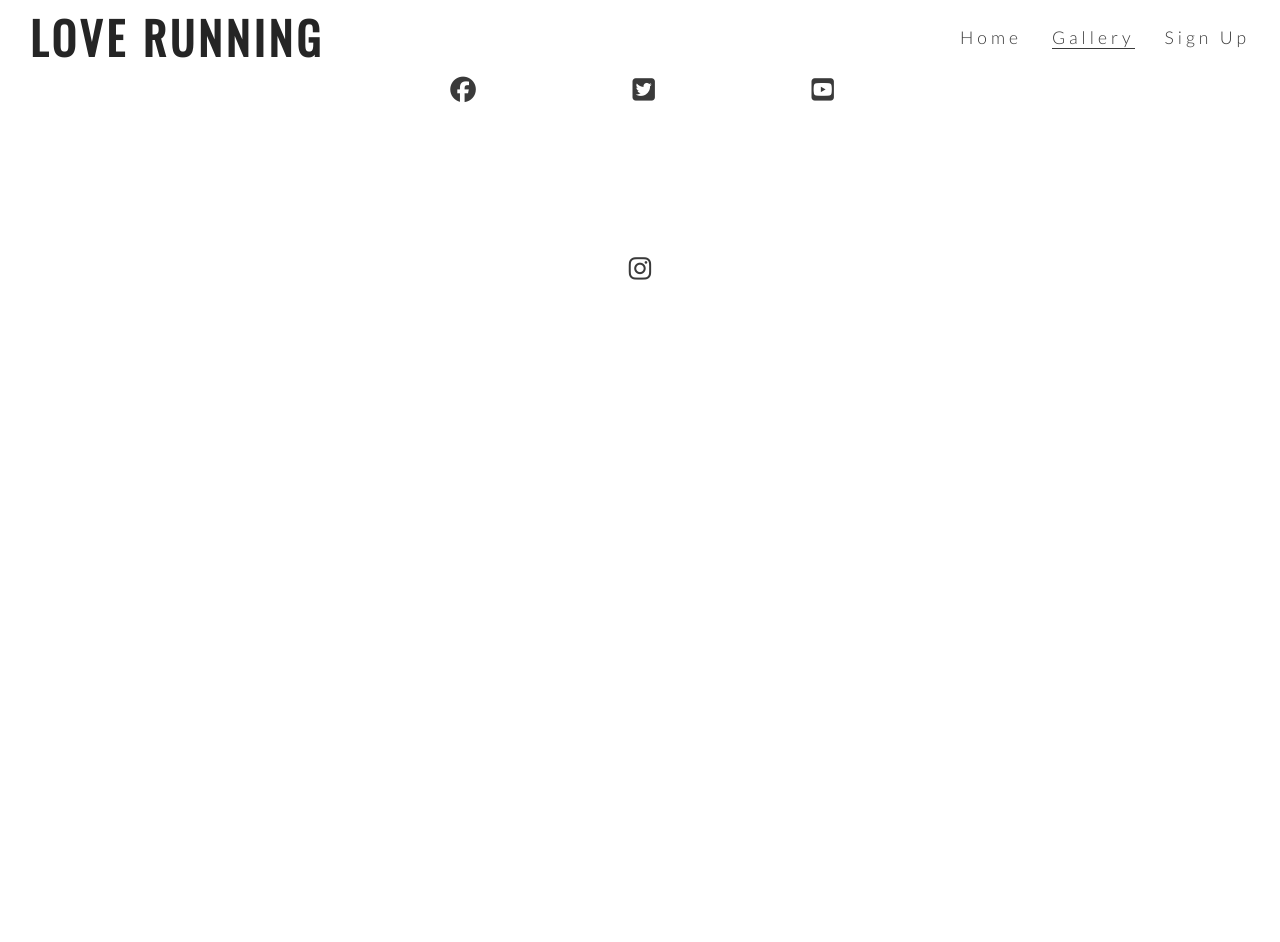
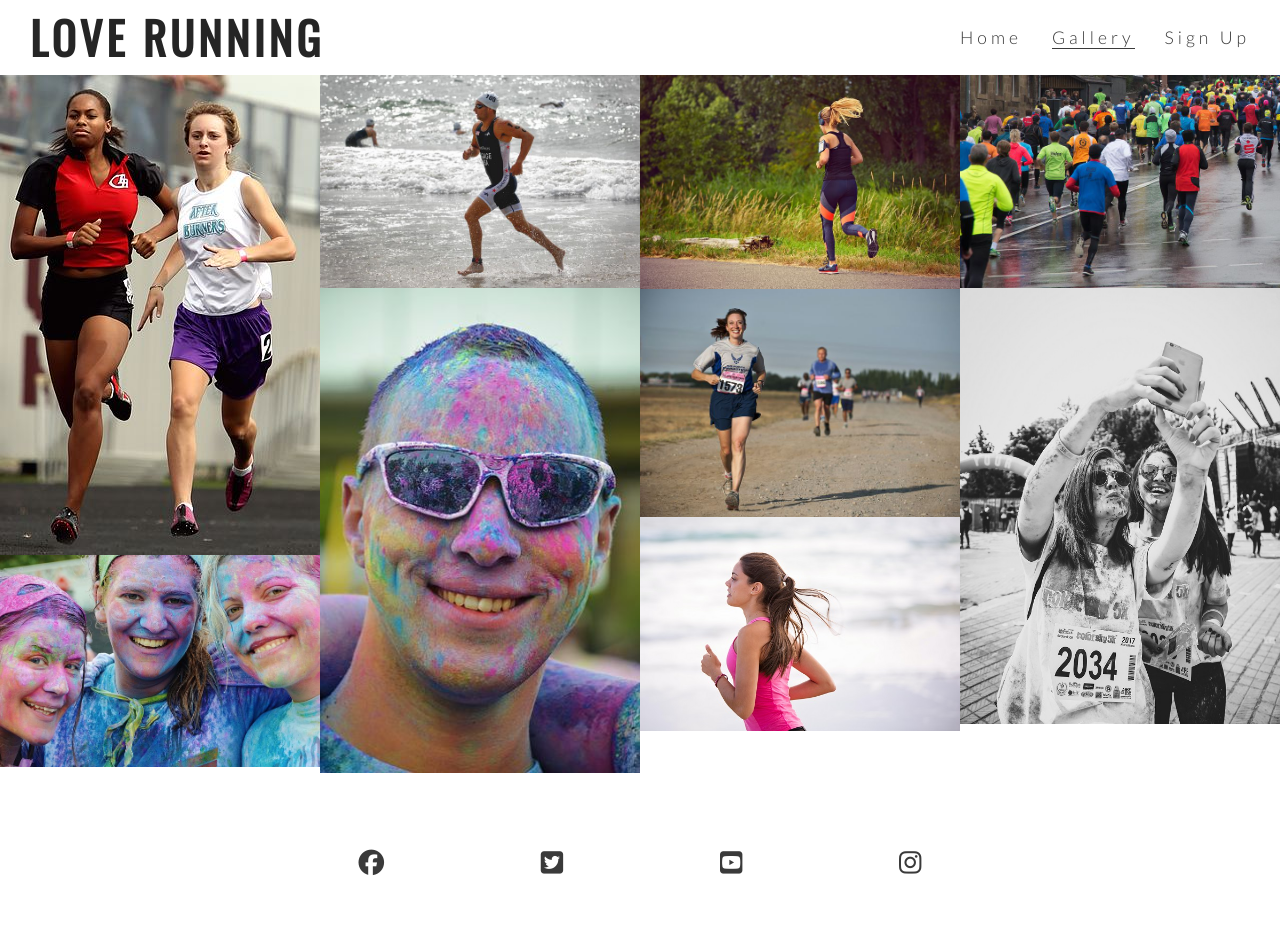
Before and after one commit to richbruton/love-running, a plain HTML site: page gallery.html in a window 1280 px wide. Before the commit the page ends 800 px from the top, so only its background shows below. Drawn offline with nearby package versions, Linux system fonts and the light colour scheme.

Commit message:
add gallery images and masonry styling

```diff
--- a/assets/css/style.css
+++ b/assets/css/style.css
@@ -233,3 +233,14 @@ footer {
     padding: 5%;
     color: #3a3a3a;
 }
+
+#photos {
+    clear: both;
+    line-height: 0;
+    column-count: 4;
+    column-gap: 0;
+}
+
+#photos > img {
+    width: 100%;
+}
--- a/gallery.html
+++ b/gallery.html
@@ -34,6 +34,19 @@
         </nav>
     </header>
 
+    <section id="photos">
+    <img src="assets/images/athletes.jpg" alt="Two atheletes running together">
+    <img src="assets/images/girls.jpg" alt="Threee girls at a charity paint running festival">
+    <img src="assets/images/runner3.jpg" alt="Solo male runner jogging on a beach">
+    <img src="assets/images/man.jpg" alt="Man at charity paint running festival">
+    <img src="assets/images/runner1.jpg" alt="Solo female runner jogging through phoenix park">
+    <img src="assets/images/runner2.jpg" alt="Runners competing in a marathon">
+    <img src="assets/images/runner4.jpg" alt="Solo female runner jogging on a beach">
+    <img src="assets/images/running_gang.jpg" alt="Large group of runners taking part in a marathon on a rainy day">
+    <img src="assets/images/mud-run.jpg" alt="Two women runners taking a muddy selfie after the Mud Runners Championship">
+
+    </section>
+
     <footer>
         <ul class="social-networks">
             <li><a href="https://facebook.com" target="_blank" rel="noopener"
```
Also changed, not shown: assets/images/athletes.jpg (added), assets/images/girls.jpg (added), assets/images/man.jpg (added), assets/images/mud-run.jpg (added), assets/images/runner1.jpg (added), assets/images/runner2.jpg (added), assets/images/runner3.jpg (added), assets/images/runner4.jpg (added), assets/images/running_gang.jpg (added).
